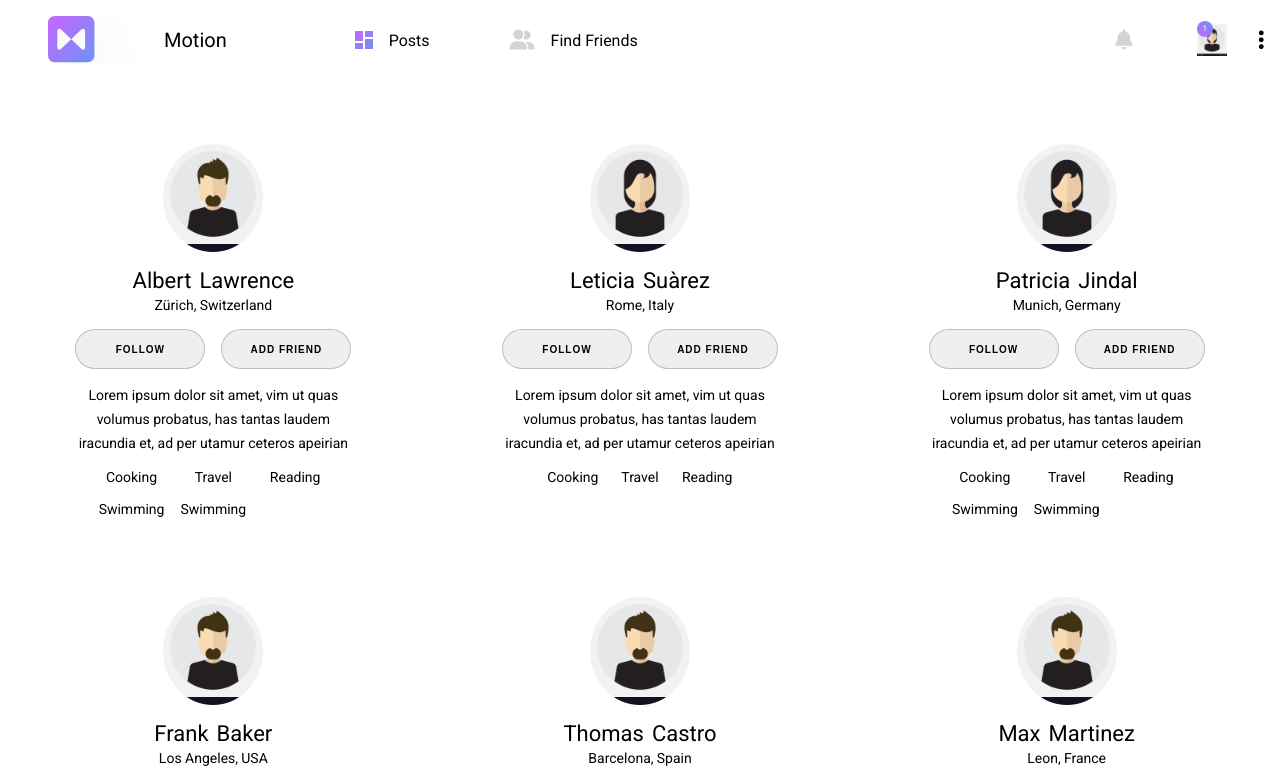
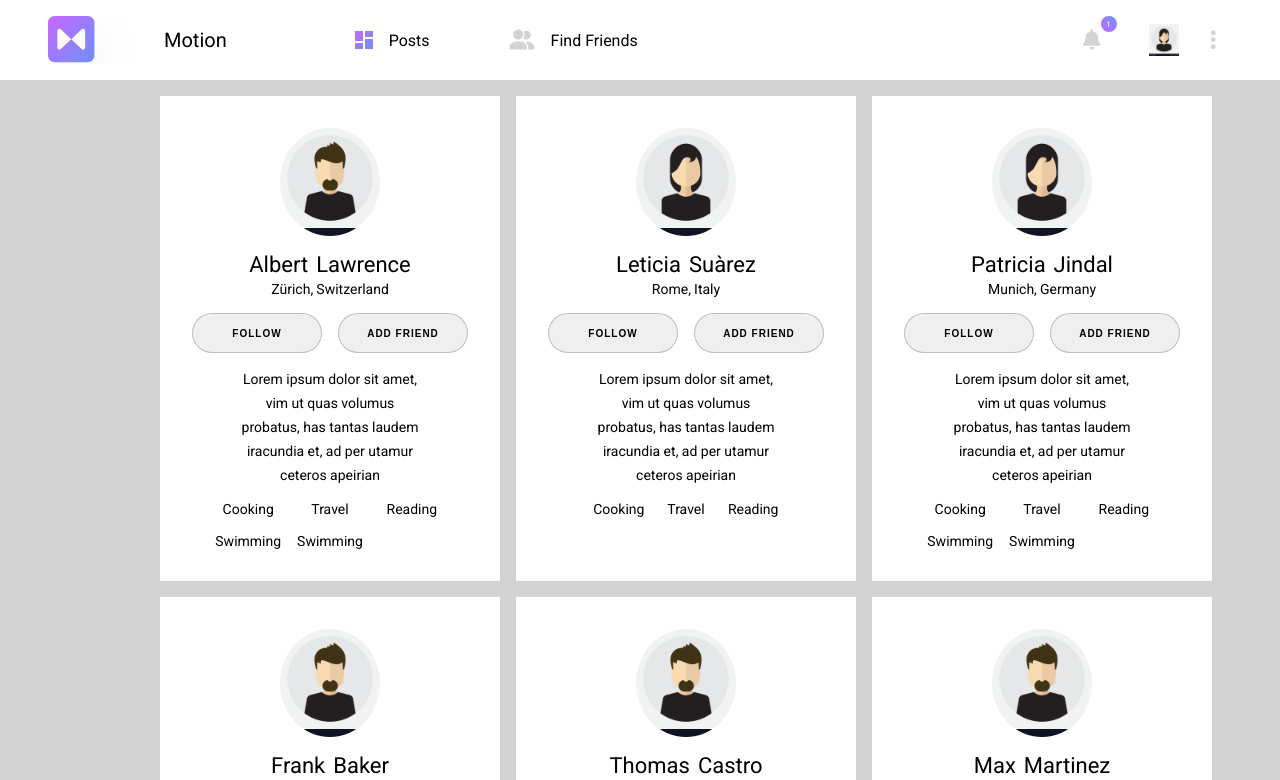
Before and after one commit to stefguler/My-Social-Platform, a React (Create React App) app: page / in a window 1280 px wide. Shown: the top 780 px of the page. Built offline with nearby package versions, Linux system fonts and the light colour scheme.

Commit message:
updated find friends and header

```diff
--- a/src/components/FindFriends/FindFriends.js
+++ b/src/components/FindFriends/FindFriends.js
@@ -3,19 +3,23 @@ import styled from 'styled-components';
 import Header from "../Header";
 
 const UserCardContainer = styled.div`
-    margin-top: 4rem;
+    background: lightgrey;
     display: grid;
     grid-template-columns: repeat(3, 1fr);
     font-family: 'Luckiest Guy', cursive;
     font-family: 'Roboto', sans-serif;
     font-weight: 400;
-    gap: 5rem 0;
+    gap: 1rem 1rem;
+    padding: 1rem 10rem;
 
 `
 const UserCard = styled.div`
+    /* margin-top: 1rem; */
     display: flex;
+    Background: white;
     flex-direction: column;
     align-items: center;
+    padding: 2rem;
 
     img {
         border-radius: 50%
@@ -71,6 +75,10 @@ const LabelContainer = styled.div`
     span {
         font-size: 14px;
     }
+`
+
+const BackgroundContainer = styled.div`
+    background: gray;
 `
 
 
--- a/src/components/Header/Header.js
+++ b/src/components/Header/Header.js
@@ -39,7 +39,7 @@ const HeaderRightContainer = styled.div`
     padding: 0 1rem;
     display: flex;
     align-items: center;
-    gap: 1rem;
+    margin-right: 3rem;
 
     i {
         color: black;
@@ -51,10 +51,11 @@ const HeaderRightContainer = styled.div`
     #bell {
         font-size: 20px;
         color: lightgray;
-        padding-right: 3rem;
+        padding-right: 0;
     }
 
     img {
+        margin-right: 1rem;
         cursor: pointer;
     }
 
@@ -62,9 +63,15 @@ const HeaderRightContainer = styled.div`
         border: none;
     }
 
+    i {
+        color: lightgray;
+    }
+
 `
 
 const NotificationContainer = styled.div`
+    align-self: flex-start;
+    margin-right: 2rem;
     display: flex;
     align-items: center;
     justify-content: center;
@@ -74,29 +81,28 @@ const NotificationContainer = styled.div`
     color: white;
     background: linear-gradient(45deg, #C468FF, #6E91F6 );
     border-radius: 50%;
-    position: absolute;
-    left: 74.8rem;
-    top: 1.3rem;
+    /* position: absolute;
+    left: 74.8rem; */
+    /* top: 1.3rem; */
     cursor: pointer;
-
 `
 
-const DropdownContentContainer = styled.div`
-    padding: 1rem;
-    width: 12rem;
-    height: 3rem;
-    border: 1px black solid;
+// const DropdownContentContainer = styled.div`
+//     padding: 1rem;
+//     width: 12rem;
+//     height: 3rem;
+//     border: 1px black solid;
 
-    div {
-        margin-top: 0.2rem;
-    }
+//     div {
+//         margin-top: 0.2rem;
+//     }
 
-    i {
-        color: lightgray;
+//     i {
+//         color: lightgray;
 
-    }
+//     }
 
-`
+// `
 
 
 export default function Header() {
```
